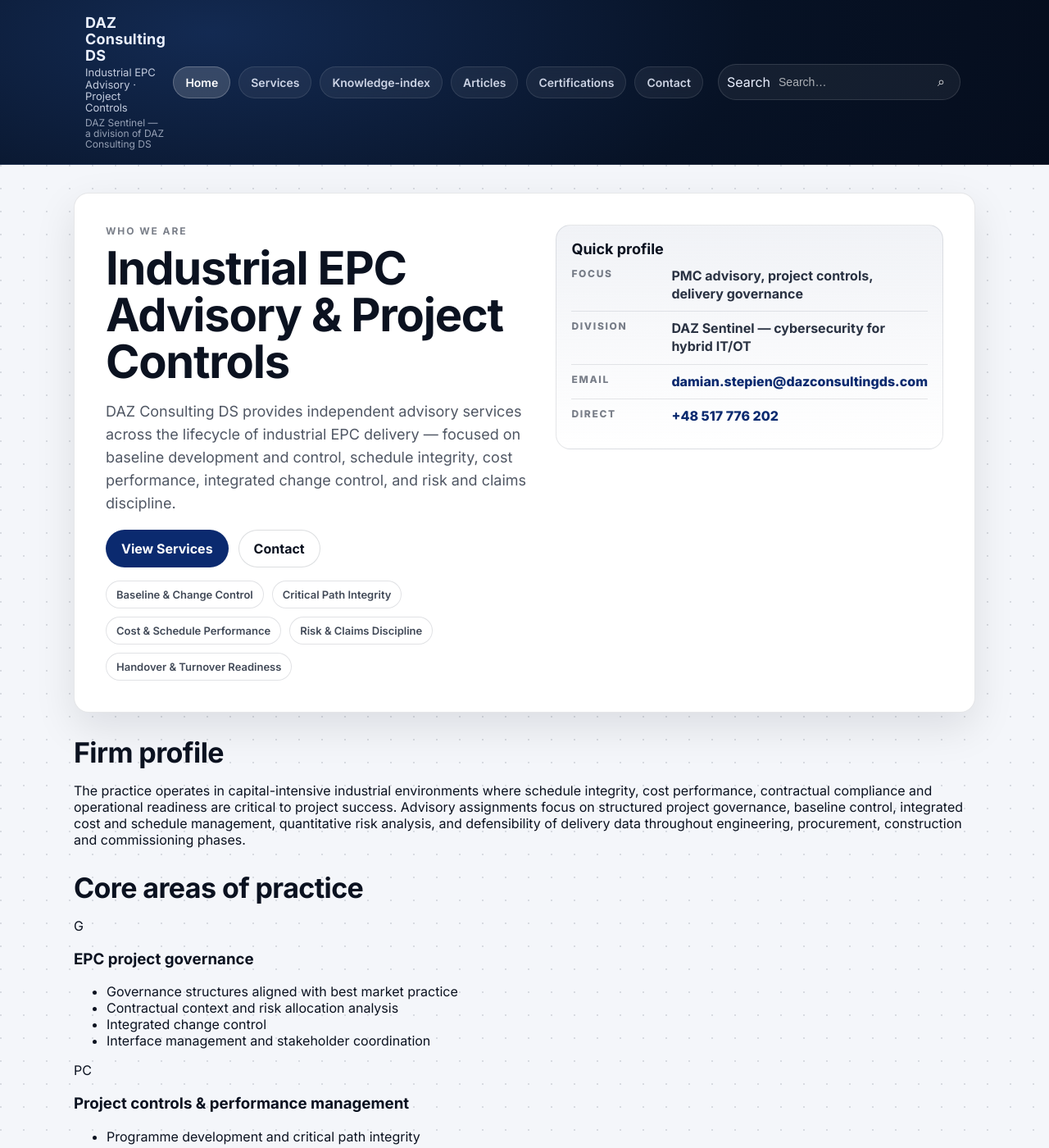
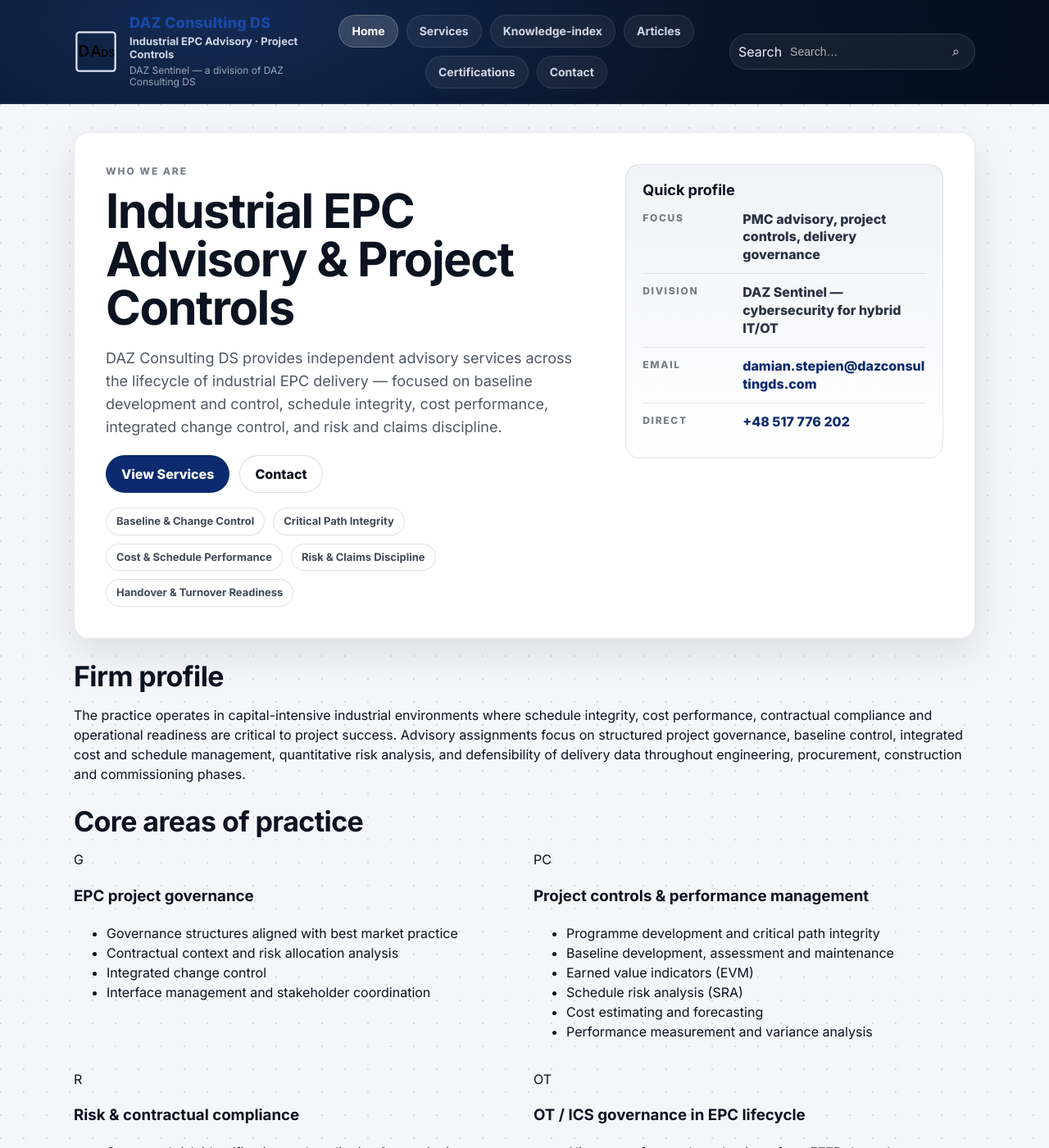
Before and after one commit to DAZDS/DAZDS.github.io, a Jekyll site: the page built from index.html, in a window 1280 px wide and 1400 px high. Shown: the whole window at 82% size. Built offline with Jekyll 4.4.1, drawn with Linux system fonts in a browser that asks for light colours.

Commit message:
Refactor SCSS for improved readability and consistency

```diff
--- a/assets/css/style.scss
+++ b/assets/css/style.scss
@@ -3,6 +3,7 @@
 
 /* =========================
    DAZ Consulting DS — Corporate UI
+   Responsive Stable Version
    ========================= */
 
 :root{
@@ -19,28 +20,47 @@
   --line:rgba(12, 22, 40, 0.10);
   --shadow: 0 18px 50px rgba(6, 12, 24, 0.10);
 
-  --radius: 18px;
-  --radius-sm: 12px;
+  --radius:18px;
+  --radius-sm:12px;
 
   --brand:#0b2a6f;
   --brand-2:#103a9b;
   --accent:#0b2a6f;
 
-  --max: 1100px;
+  --max:1100px;
 }
 
-*{ box-sizing:border-box; }
+/* =========================
+   Base
+   ========================= */
+
+*,
+*::before,
+*::after{
+  box-sizing:border-box;
+}
 
 html,
 body{
-  height:100%;
+  min-height:100%;
+  width:100%;
+  max-width:100%;
+  overflow-x:hidden;
 }
 
 body{
   margin:0;
-  font-family: Inter, system-ui, -apple-system, Segoe UI, Roboto, Arial, sans-serif;
+  font-family:Inter, system-ui, -apple-system, Segoe UI, Roboto, Arial, sans-serif;
   color:var(--ink);
-  background: var(--bg);
+  background:var(--bg);
+  line-height:1.5;
+}
+
+img,
+svg,
+video{
+  max-width:100%;
+  height:auto;
 }
 
 a{
@@ -53,16 +73,19 @@
 }
 
 .container{
-  width: min(var(--max), calc(100% - 40px));
-  margin: 0 auto;
+  width:min(var(--max), calc(100% - 40px));
+  margin-inline:auto;
 }
 
-/* ===== Topbar ===== */
+/* =========================
+   Topbar / Header
+   ========================= */
 
 .topbar{
-  position: sticky;
-  top: 0;
-  z-index: 40;
+  position:sticky;
+  top:0;
+  z-index:40;
+  color:#eaf0ff;
   background:
     radial-gradient(
       1200px 500px at 20% 20%,
@@ -70,34 +93,36 @@
       var(--navy-950) 55%,
       #050c1b 100%
     );
-
-  color: #eaf0ff;
-  border-bottom: 1px solid rgba(255,255,255,0.08);
+  border-bottom:1px solid rgba(255,255,255,0.08);
 }
 
 .topbar__inner{
-  display: grid;
-  grid-template-columns: 1fr auto auto auto;
-  gap: 18px;
-  align-items: center;
-  padding: 18px 0;
+  min-height:96px;
+  display:grid;
+  grid-template-columns:minmax(230px, 280px) minmax(0, 1fr) minmax(220px, 300px);
+  gap:22px;
+  align-items:center;
+  padding:18px 0;
 }
+
+/* =========================
+   Brand
+   ========================= */
 
 .brand{
   display:flex;
+  align-items:center;
   gap:14px;
-  align-items:center;
+  min-width:0;
   color:#eaf0ff;
-
-  min-width:0;
-  flex:1;
 }
 
 .brand__mark{
-  width: 54px;
-  height: 54px;
-  color: #eaf0ff;
-  opacity: .95;
+  flex:0 0 54px;
+  width:54px;
+  height:54px;
+  color:#eaf0ff;
+  opacity:.95;
   display:inline-flex;
 }
 
@@ -108,75 +133,103 @@
 }
 
 .brand__text{
+  min-width:0;
   line-height:1.1;
 }
 
 .brand__name{
   display:block;
-  font-weight:700;
+  max-width:220px;
+  font-weight:800;
   font-size:18px;
-  letter-spacing:0.2px;
+  line-height:1.05;
+  letter-spacing:.2px;
+  color:#174aa8;
+  overflow-wrap:normal;
+  word-break:normal;
 }
 
 .brand__tag{
   display:block;
-  margin-top:4px;
-  color: rgba(234,240,255,0.82);
+  margin-top:6px;
+  max-width:220px;
+  color:rgba(234,240,255,0.88);
   font-size:13px;
+  line-height:1.18;
+  font-weight:700;
 }
 
 .brand__sub{
   display:block;
-  margin-top:4px;
-  color: rgba(234,240,255,0.62);
+  margin-top:5px;
+  max-width:220px;
+  color:rgba(234,240,255,0.64);
   font-size:12px;
-  text-transform:none;
+  line-height:1.18;
 }
 
-/* ===== Nav ===== */
+/* =========================
+   Navigation
+   ========================= */
 
 .nav{
   display:flex;
+  align-items:center;
+  justify-content:center;
   gap:10px;
-  align-items:center;
+  flex-wrap:wrap;
+  min-width:0;
 }
 
 .nav__link{
-  color: rgba(234,240,255,0.86);
-  font-weight:600;
-  font-size:14px;
-  padding:10px 14px;
+  display:inline-flex;
+  align-items:center;
+  justify-content:center;
+  min-height:40px;
+  padding:10px 15px;
   border-radius:999px;
   border:1px solid rgba(255,255,255,0.10);
-  background: rgba(255,255,255,0.06);
-  backdrop-filter: blur(6px);
+  background:rgba(255,255,255,0.06);
+  color:rgba(234,240,255,0.88);
+  backdrop-filter:blur(6px);
+  font-size:14px;
+  line-height:1;
+  font-weight:700;
+  white-space:nowrap;
 }
 
 .nav__link:hover{
-  background: rgba(255,255,255,0.10);
-  border-color: rgba(255,255,255,0.16);
+  background:rgba(255,255,255,0.10);
+  border-color:rgba(255,255,255,0.16);
+  color:#fff;
 }
 
 .nav__link.is-active{
-  background: rgba(255,255,255,0.16);
-  border-color: rgba(255,255,255,0.22);
+  background:rgba(255,255,255,0.16);
+  border-color:rgba(255,255,255,0.22);
   color:#fff;
 }
 
-/* ===== Search ===== */
+/* =========================
+   Search
+   ========================= */
 
 .search{
+  width:100%;
+  max-width:300px;
+  justify-self:end;
   display:flex;
   align-items:center;
   gap:8px;
   padding:8px 10px;
   border-radius:999px;
   border:1px solid rgba(255,255,255,0.12);
-  background: rgba(255,255,255,0.06);
+  background:rgba(255,255,255,0.06);
 }
 
 .search__input{
-  width:180px;
+  width:100%;
+  min-width:0;
   border:0;
   outline:none;
   background:transparent;
@@ -185,13 +238,14 @@
 }
 
 .search__input::placeholder{
-  color: rgba(255,255,255,0.65);
+  color:rgba(255,255,255,0.65);
 }
 
 .search__btn{
+  flex:0 0 auto;
   border:0;
   background:transparent;
-  color: rgba(255,255,255,0.90);
+  color:rgba(255,255,255,0.90);
   cursor:pointer;
   font-size:16px;
   padding:4px 8px;
@@ -199,8 +253,12 @@
 }
 
 .search__btn:hover{
-  background: rgba(255,255,255,0.10);
+  background:rgba(255,255,255,0.10);
 }
+
+/* =========================
+   Burger
+   ========================= */
 
 .burger{
   display:none;
@@ -208,7 +266,7 @@
   height:44px;
   border-radius:12px;
   border:1px solid rgba(255,255,255,0.12);
-  background: rgba(255,255,255,0.06);
+  background:rgba(255,255,255,0.06);
   cursor:pointer;
 }
 
@@ -216,16 +274,17 @@
   display:block;
   width:18px;
   height:2px;
-  background: rgba(255,255,255,0.85);
+  background:rgba(255,255,255,0.85);
   margin:5px auto;
   border-radius:99px;
 }
 
-/* ===== Main ===== */
+/* =========================
+   Main
+   ========================= */
 
 .main{
   padding:34px 0 60px;
-
   background:
     radial-gradient(
       circle at 1px 1px,
@@ -235,10 +294,10 @@
 }
 
 .card{
-  background: var(--paper);
+  background:var(--paper);
   border:1px solid var(--line);
-  border-radius: var(--radius);
-  box-shadow: var(--shadow);
+  border-radius:var(--radius);
+  box-shadow:var(--shadow);
 }
 
 .section{
@@ -246,8 +305,9 @@
 }
 
 .section h2{
+  margin:0 0 16px;
   font-size:34px;
-  margin:0 0 16px;
+  line-height:1.08;
   letter-spacing:-0.6px;
 }
 
@@ -255,11 +315,13 @@
   font-size:12px;
   letter-spacing:0.16em;
   text-transform:uppercase;
-  color: rgba(12,22,40,0.55);
-  font-weight:700;
+  color:rgba(12,22,40,0.55);
+  font-weight:800;
 }
 
-/* ===== Hero ===== */
+/* =========================
+   Hero
+   ========================= */
 
 .hero{
   padding:38px;
@@ -267,101 +329,118 @@
 
 .hero__grid{
   display:grid;
-  grid-template-columns: 1.6fr 0.9fr;
-  gap:24px;
+  grid-template-columns:minmax(0, 1.25fr) minmax(300px, .85fr);
+  gap:clamp(24px, 5vw, 72px);
   align-items:start;
 }
 
 .hero h1{
-  margin:10px 0 12px;
-  font-size:56px;
+  margin:10px 0 14px;
+  max-width:760px;
+  font-size:clamp(44px, 5vw, 58px);
   line-height:1.02;
-  letter-spacing:-1.2px;
+  letter-spacing:-1.5px;
 }
 
 .hero__lead{
+  max-width:62ch;
   font-size:18px;
   line-height:1.55;
-  color: rgba(12,22,40,0.72);
-  max-width:62ch;
+  color:rgba(12,22,40,0.72);
 }
 
 .hero__actions{
   display:flex;
+  flex-wrap:wrap;
   gap:12px;
-  margin-top:18px;
-  flex-wrap:wrap;
+  margin-top:20px;
 }
 
 .btn{
   display:inline-flex;
   align-items:center;
   justify-content:center;
+  min-height:46px;
   padding:12px 18px;
   border-radius:999px;
   border:1px solid rgba(12,22,40,0.14);
   background:#fff;
-  font-weight:700;
-  color: var(--ink);
+  color:var(--ink);
+  font-weight:800;
+  line-height:1;
+  white-space:nowrap;
 }
 
 .btn:hover{
-  border-color: rgba(12,22,40,0.22);
+  border-color:rgba(12,22,40,0.22);
 }
 
 .btn--primary{
-  background: var(--brand);
-  border-color: transparent;
+  background:var(--brand);
+  border-color:transparent;
   color:#fff;
 }
 
 .btn--primary:hover{
-  background: var(--brand-2);
+  background:var(--brand-2);
+  color:#fff;
 }
+
+/* =========================
+   Pills
+   ========================= */
 
 .pills{
   display:flex;
   flex-wrap:wrap;
   gap:10px;
-  margin-top:16px;
+  margin-top:18px;
 }
 
 .pill{
   display:inline-flex;
+  align-items:center;
+  max-width:100%;
   padding:8px 12px;
   border-radius:999px;
   border:1px solid rgba(12,22,40,0.12);
-  background: rgba(255,255,255,0.80);
-  color: rgba(12,22,40,0.78);
-  font-weight:600;
+  background:rgba(255,255,255,0.85);
+  color:rgba(12,22,40,0.78);
   font-size:13px;
+  line-height:1.2;
+  font-weight:700;
+  white-space:normal;
 }
 
-/* ===== Quick Profile ===== */
+/* =========================
+   Quick Profile
+   ========================= */
 
 .qp{
-  padding:18px;
-  border-radius: var(--radius);
+  width:100%;
+  min-width:0;
+  padding:20px;
+  border-radius:var(--radius);
   border:1px solid var(--line);
-
   background:
     linear-gradient(
       180deg,
       rgba(11,42,111,0.06),
-      rgba(255,255,255,0.85)
+      rgba(255,255,255,0.90)
     );
 }
 
 .qp h3{
-  margin:0 0 12px;
+  margin:0 0 14px;
   font-size:18px;
+  line-height:1.2;
 }
 
 .qp__row{
   display:grid;
-  grid-template-columns:110px 1fr;
+  grid-template-columns:110px minmax(0, 1fr);
   gap:12px;
-  padding:10px 0;
+  padding:12px 0;
   border-top:1px solid rgba(12,22,40,0.10);
 }
 
@@ -374,29 +453,111 @@
   font-size:12px;
   letter-spacing:0.14em;
   text-transform:uppercase;
-  color: rgba(12,22,40,0.55);
+  color:rgba(12,22,40,0.55);
   font-weight:800;
 }
 
 .qp__v{
-  font-weight:700;
-  color: rgba(12,22,40,0.88);
+  min-width:0;
+  color:rgba(12,22,40,0.88);
+  font-size:16px;
   line-height:1.35;
+  font-weight:800;
+  overflow-wrap:anywhere;
 }
 
 .qp__v a{
   font-weight:800;
 }
 
-/* ===== Responsive ===== */
+/* =========================
+   Generic grids
+   ========================= */
+
+.cards-2{
+  display:grid;
+  grid-template-columns:repeat(2, minmax(0, 1fr));
+  gap:22px;
+}
+
+.cards-4{
+  display:grid;
+  grid-template-columns:repeat(4, minmax(0, 1fr));
+  gap:18px;
+}
+
+.env__grid,
+.flow__grid{
+  display:grid;
+  grid-template-columns:repeat(2, minmax(0, 1fr));
+  gap:22px;
+}
+
+/* =========================
+   Responsive — wide tablet
+   ========================= */
+
+@media (max-width:1180px){
+
+  .topbar__inner{
+    grid-template-columns:minmax(210px, 260px) minmax(0, 1fr) minmax(190px, 240px);
+    gap:16px;
+  }
+
+  .nav__link{
+    padding:9px 13px;
+    font-size:13px;
+  }
+
+  .search{
+    max-width:240px;
+  }
+
+  .brand__name{
+    font-size:17px;
+  }
+}
+
+/* =========================
+   Responsive — tablet / burger
+   ========================= */
 
 @media (max-width:980px){
 
   .topbar__inner{
-    grid-template-columns: 1fr auto auto;
+    position:relative;
+    grid-template-columns:minmax(0, 1fr) auto;
+    gap:14px;
+    min-height:82px;
+    padding:14px 0;
   }
 
-  .nav{
+  .brand{
+    min-width:0;
+  }
+
+  .brand__mark{
+    flex-basis:46px;
+    width:46px;
+    height:46px;
+  }
+
+  .brand__name{
+    max-width:none;
+    font-size:18px;
+  }
+
+  .brand__tag{
+    max-width:none;
+    font-size:12px;
+  }
+
+  .brand__sub{
+    max-width:none;
+    font-size:11px;
+  }
+
+  .search{
     display:none;
   }
 
@@ -404,24 +565,35 @@
     display:block;
   }
 
+  .nav{
+    display:none;
+  }
+
   body.nav-open .nav{
+    position:absolute;
+    left:0;
+    right:0;
+    top:calc(100% + 10px);
+    z-index:50;
+
     display:flex;
-    position:absolute;
-    left:20px;
-    right:20px;
-    top:88px;
+    justify-content:flex-start;
+    align-items:flex-start;
     flex-wrap:wrap;
-
-    background: rgba(7,18,37,0.92);
-
-    border:1px solid rgba(255,255,255,0.10);
+    gap:8px;
 
     padding:12px;
     border-radius:18px;
+    border:1px solid rgba(255,255,255,0.12);
+    background:rgba(7,18,37,0.96);
+    box-shadow:0 18px 50px rgba(0,0,0,0.30);
   }
 
-  .search{
-    display:none;
+  .nav__link{
+    min-height:38px;
+    padding:9px 13px;
+    font-size:13px;
+    backdrop-filter:none;
   }
 
   .hero__grid{
@@ -429,59 +601,168 @@
   }
 
   .hero h1{
-    font-size:44px;
+    font-size:clamp(40px, 8vw, 52px);
+  }
+
+  .qp{
+    max-width:none;
+  }
+
+  .cards-4{
+    grid-template-columns:repeat(2, minmax(0, 1fr));
   }
 }
+
+/* =========================
+   Responsive — phone
+   ========================= */
 
 @media (max-width:560px){
 
   .container{
-    width: calc(100% - 28px);
+    width:calc(100% - 28px);
+  }
+
+  .topbar{
+    position:sticky;
+  }
+
+  .topbar__inner{
+    min-height:72px;
+    padding:12px 0;
+  }
+
+  .brand{
+    gap:10px;
+  }
+
+  .brand__mark{
+    display:none;
+  }
+
+  .brand__name{
+    font-size:17px;
+    line-height:1.05;
+  }
+
+  .brand__tag{
+    display:block;
+    margin-top:5px;
+    font-size:12px;
+    line-height:1.18;
+  }
+
+  .brand__sub{
+    display:none;
+  }
+
+  body.nav-open .nav{
+    top:calc(100% + 8px);
+    max-height:calc(100vh - 96px);
+    overflow:auto;
+  }
+
+  .nav__link{
+    width:100%;
+    justify-content:flex-start;
+    font-size:13px;
+    padding:11px 13px;
+  }
+
+  .main{
+    padding:22px 0 44px;
   }
 
   .hero{
     padding:22px;
+    border-radius:16px;
   }
 
   .hero h1{
-    font-size:34px;
-    line-height:1.08;
+    margin-top:8px;
+    font-size:clamp(34px, 11vw, 44px);
+    line-height:1.05;
+    letter-spacing:-1px;
   }
 
   .hero__lead{
     font-size:16px;
+    line-height:1.5;
   }
 
-  .cards-2{
-    grid-template-columns:1fr;
+  .hero__actions{
+    flex-direction:column;
+    align-items:stretch;
   }
 
-  .cards-4{
-    grid-template-columns:1fr;
+  .btn{
+    width:100%;
   }
 
-  .env__grid{
-    grid-template-columns:1fr;
+  .pills{
+    gap:8px;
   }
 
-  .flow__grid{
-    grid-template-columns:1fr;
+  .pill{
+    font-size:12px;
+    line-height:1.25;
+    padding:7px 10px;
+  }
+
+  .qp{
+    padding:18px;
   }
 
   .qp__row{
     grid-template-columns:1fr;
-    gap:6px;
+    gap:5px;
+    padding:11px 0;
   }
 
-  .brand__tag,
-  .brand__sub{
-    display:none;
+  .qp__v{
+    font-size:15px;
   }
 
-  .nav__link,
-  .search,
-  .burger{
-    backdrop-filter:none;
+  .section h2{
+    font-size:28px;
   }
 
+  .cards-2,
+  .cards-4,
+  .env__grid,
+  .flow__grid{
+    grid-template-columns:1fr;
+  }
 }
+
+/* =========================
+   Responsive — very small phones
+   ========================= */
+
+@media (max-width:380px){
+
+  .container{
+    width:calc(100% - 22px);
+  }
+
+  .hero{
+    padding:20px 16px;
+  }
+
+  .hero h1{
+    font-size:32px;
+  }
+
+  .brand__name{
+    font-size:16px;
+  }
+
+  .brand__tag{
+    font-size:11px;
+  }
+
+  .burger{
+    width:40px;
+    height:40px;
+  }
+}
```
